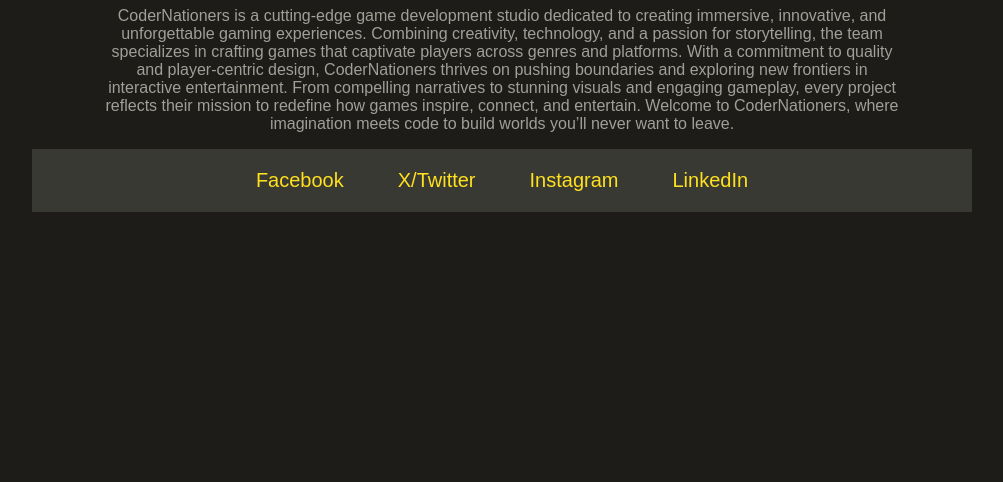
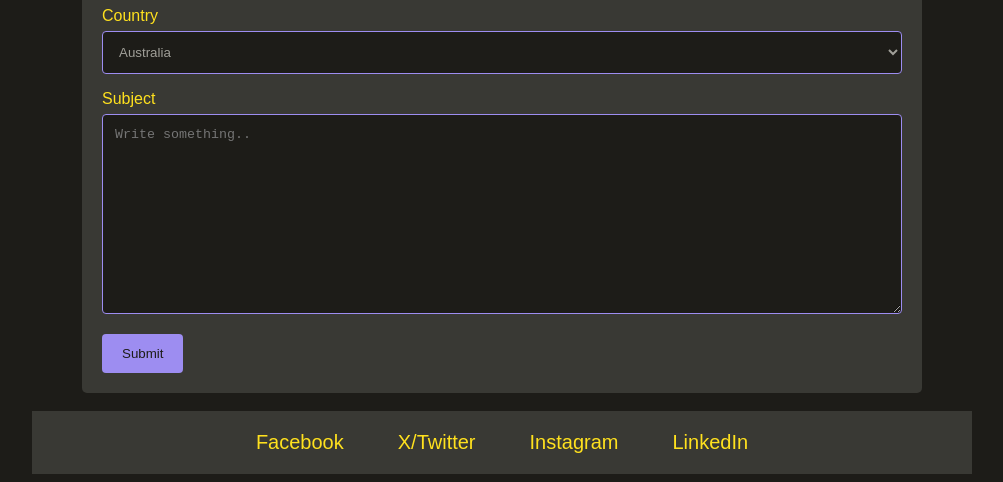
Before and after one commit to farid3251/GameDev, a plain HTML site: page contact.html in a window 1280 px wide. Shown: the part 378-860 px from the top of the page, without its empty margins (138-1141 px from the left). Before the commit the page ends 800 px from the top, so only its background shows below. Drawn offline with Linux system fonts and the light colour scheme.

Commit message:
Add files via upload

```diff
--- a/contact.html
+++ b/contact.html
@@ -16,25 +16,37 @@
         <a class="page" href="about.html">About</a>
         <a class="page" href="#">Contact</a>
     </div>
-    <div class="picrow">
-        <div class="pic">
-            <img src="dev.avif" alt="Dev playtesting his game">
-            <p class="pictitle">Tokyo Games Show</p>
-        </div>
-        <div class="pic">
-            <img src="Event1.avif" alt="Event1">
-            <p class="pictitle">Event1</p>
-        </div>
-        <div class="pic">
-            <img src="Event2.avif" alt="Event2">
-            <p class="pictitle">Event1</p>
-        </div>
+    <h1>
+        Contact Us
+    </h1>
+    <p>Please get in touch with us with your queries, no matter what they are, questions or complaints. We'll do our best to answer or resolve them... Or just say hi, if you're so inclined.</p>
+
+    <div class="container">
+        <form action="action_page.php">
+
+    <label for="fname">First Name</label>
+    <input type="text" id="fname" name="firstname" placeholder="Your name..">
+
+    <label for="lname">Last Name</label>
+    <input type="text" id="lname" name="lastname" placeholder="Your last name..">
+
+    <label for="country">Country</label>
+    <select id="country" name="country">
+        <option value="australia">Australia</option>
+        <option value="canada">Canada</option>
+        <option value="usa">USA</option>
+        <option value="united kingdom">UK</option>
+        <option value="other">Other</option>
+    </select>
+
+    <label for="subject">Subject</label>
+    <textarea id="subject" name="subject" placeholder="Write something.." style="height:200px"></textarea>
+
+    <input type="submit" value="Submit">
+
+    </form>
     </div>
-    <h1>
-        Welcome to [CodeNationers]
-    </h1>
-    <p>CoderNationers is a cutting-edge game development studio dedicated to creating immersive, innovative, and unforgettable gaming experiences. Combining creativity, technology, and a passion for storytelling, the team specializes in crafting games that captivate players across genres and platforms. With a commitment to quality and player-centric design, CoderNationers thrives on pushing boundaries and exploring new frontiers in interactive entertainment. From compelling narratives to stunning visuals and engaging gameplay, every project reflects their mission to redefine how games inspire, connect, and entertain. Welcome to CoderNationers, where imagination meets code to build worlds you’ll never want to leave.</p>
-
+    <br>
     <div id="Footer">
         <a href="games.html">Facebook</a>
         <a href="events.html">X/Twitter</a>
--- a/style.css
+++ b/style.css
@@ -130,3 +130,57 @@
     width: 800px;
     max-width: 90%;
 }
+
+input[type=text], select, textarea {
+    background-color: #1D1C18;
+    color: #a09f98;
+    width: 100%; /* Full width */
+    padding: 12px; /* Some padding */
+    border: 1px solid #9D8DF1; /* Gray border */
+    border-radius: 4px; /* Rounded borders */
+    box-sizing: border-box; /* Make sure that padding and width stays in place */
+    margin-top: 6px; /* Add a top margin */
+    margin-bottom: 16px; /* Bottom margin */
+    resize: vertical; /* Allow the user to vertically resize the textarea (not horizontally) */
+}
+
+  /* Style the submit button with a specific background color etc */
+input[type=submit] {
+    background-color: #9D8DF1;
+    color: #1D1C18;
+    padding: 12px 20px;
+    border: none;
+    border-radius: 4px;
+    cursor: pointer;
+}
+
+  /* When moving the mouse over the submit button, add a darker green color */
+input[type=submit]:hover {
+    background-color: #FFE11E;
+}
+
+  /* Add a background color and some padding around the form */
+.container {
+    border-radius: 5px;
+    background-color: #393934;
+    color: #FFE11E;
+    padding: 20px;
+    width: 800px;
+}
+
+/* Change border color when input, select, or textarea are focused */
+input[type=text]:focus,
+select:focus,
+textarea:focus {
+    border: 1px solid #FFE11E; /* Change to your desired border color */
+    outline: none; /* Remove the default browser outline */
+}
+
+input:-webkit-autofill,
+textarea:-webkit-autofill,
+select:-webkit-autofill {
+    background-color: #1D1C18 !important; /* Your desired background color */
+    color: white !important; /* Text color */
+    -webkit-text-fill-color: white !important; /* Ensures the autofill text color matches */
+    transition: background-color 5000s ease-in-out 0s; /* Prevents Chrome from overriding the background color */
+}
```
Also changed, not shown: about.html (+17 -27 lines), index.html (+4 -5 lines), Review1.jpg (added).
